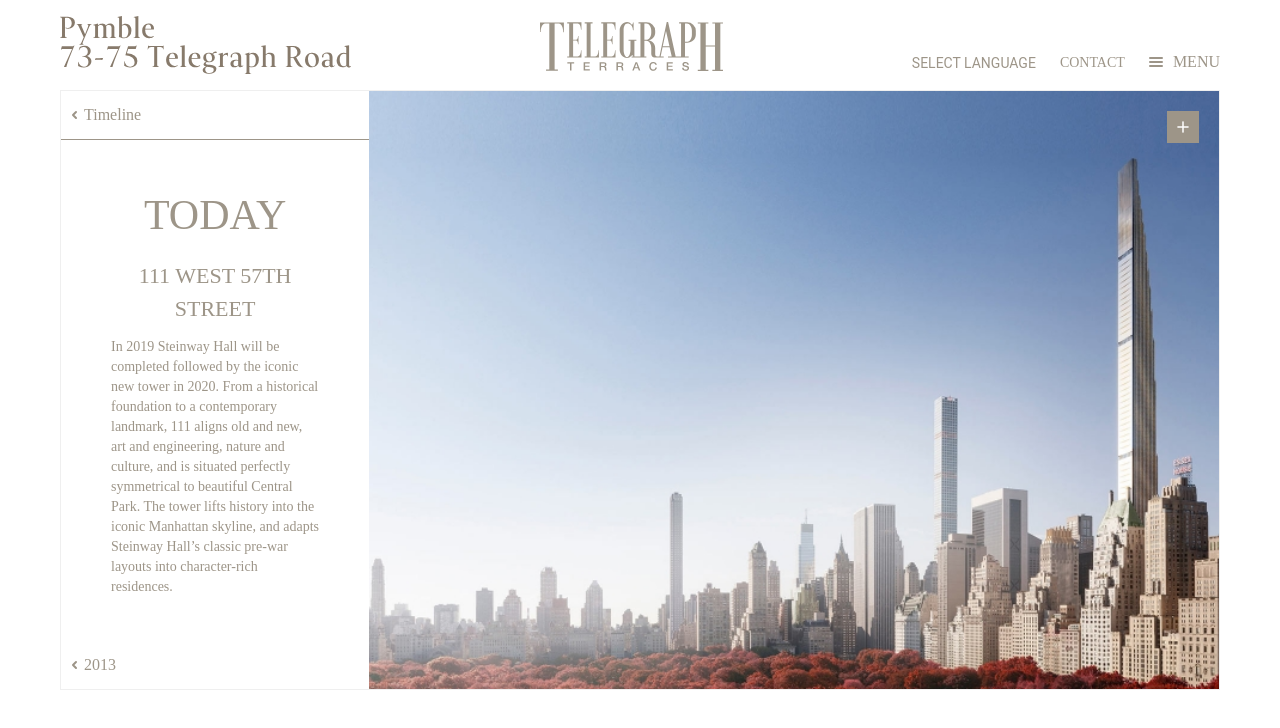
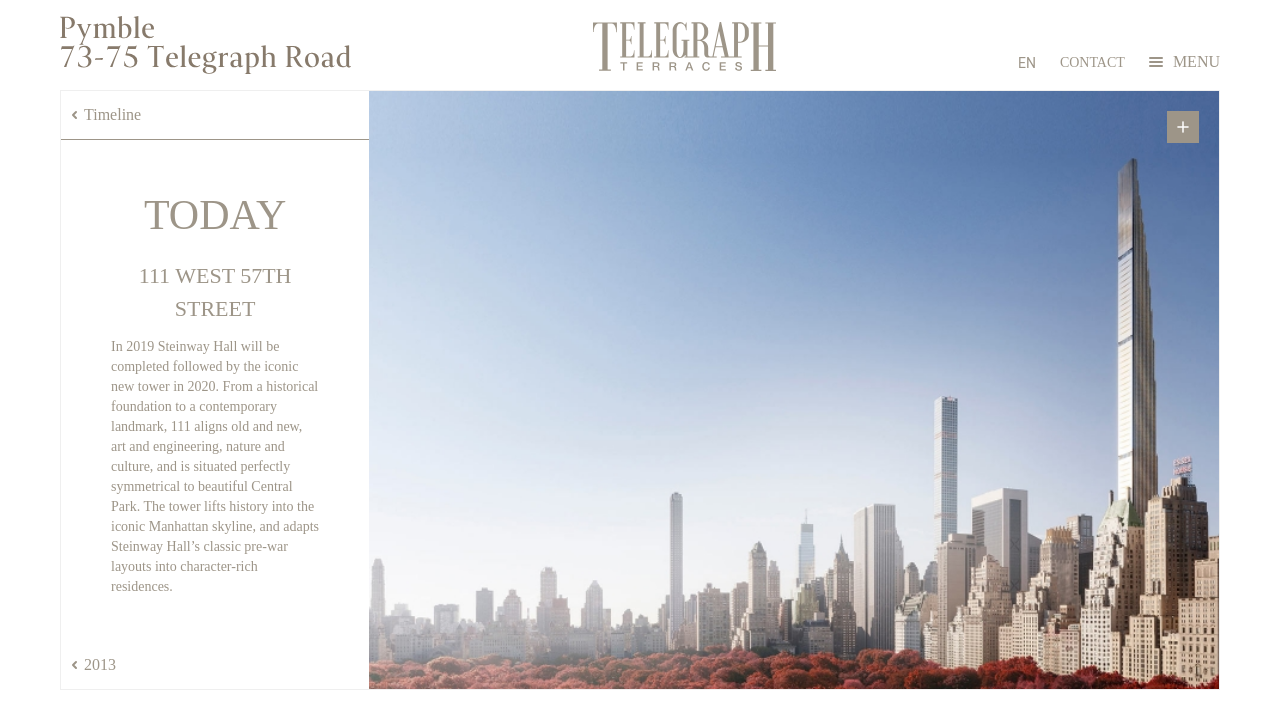
Before and after one commit to ninjasolution/jds-group-landing, a React (Vite) app: page /history/2019 in a window 1280 px wide. Shown: the top 728 px of the page. Built offline with nearby package versions, Linux system fonts and the light colour scheme.

Commit message:
update changes

```diff
--- a/src/layout/header/Navbar.jsx
+++ b/src/layout/header/Navbar.jsx
@@ -17,6 +17,7 @@
   Avatar,
   Card,
   IconButton,
+  Tooltip,
 } from "@material-tailwind/react";
 import {
   CubeTransparentIcon,
@@ -38,12 +39,12 @@
   const hamburger_btn_ref = useRef(null);
   const [isMenuOpen, setIsMenuOpen] = React.useState(false);
   const { i18n, t } = useTranslation();
-  const [language, setLanguage] = useState("SELECT LANGUAGE");
+  const [language, setLanguage] = useState("EN");
   const [langActive, setLangActive] = useState(false);
   const handleMenuItem = function (value) {
     i18n.changeLanguage(value);
-    setLanguage(value)
-    setLangActive(true) // language active true
+    setLanguage(value);
+    setLangActive(true); // language active true
     setIsMenuOpen(false);
   };
   // profile menu component
@@ -70,7 +71,6 @@
     },
   ];
 
-
   return (
     <div className="flex justify-between items-end w-100 px-2 lg:px-0">
       <img className="hidden lg:block" src={PymbleRoad} alt="img" />
@@ -91,10 +91,17 @@
                 color="blue-gray"
                 className="text_primary text-sm m-0 p-0 font-normal !border-none !outline-none !shadow-none"
               >
-                {language}
+                <Tooltip
+                  className="bg-primary"
+                  content={<div className="text-white">SELECT LANGUAGE</div>}
+                >
+                  {language}
+                </Tooltip>
               </Button>
             </MenuHandler>
-            <MenuList className={`p-1 custom_dropdown_list ${langActive ? 'active_lang': ''}`}>
+            <MenuList
+              className={`p-1 custom_dropdown_list active_lang`}
+            >
               <MenuItem
                 onClick={() => setIsMenuOpen(false)}
                 className={`flex items-center gap-2 rounded`}
@@ -136,7 +143,7 @@
             to={"/contact"}
             className="text_primary text-sm hover:underline uppercase"
           >
-            {t('contact')}
+            {t("contact")}
           </Link>
         </li>
         <li className="text_primary min-w-[25px] text-end">
@@ -150,10 +157,7 @@
             <div className="hamburger-box me-[10px]">
               <div className="hamburger-inner" />
             </div>
-            <a
-              href="#"
-              className="text_primary hover:text-[#9D9588] uppercase"
-            >
+            <a href="#" className="text_primary hover:text-[#9D9588] uppercase">
               {toggle ? t("menu.close") : t("menu.show")}
             </a>
           </div>
```
